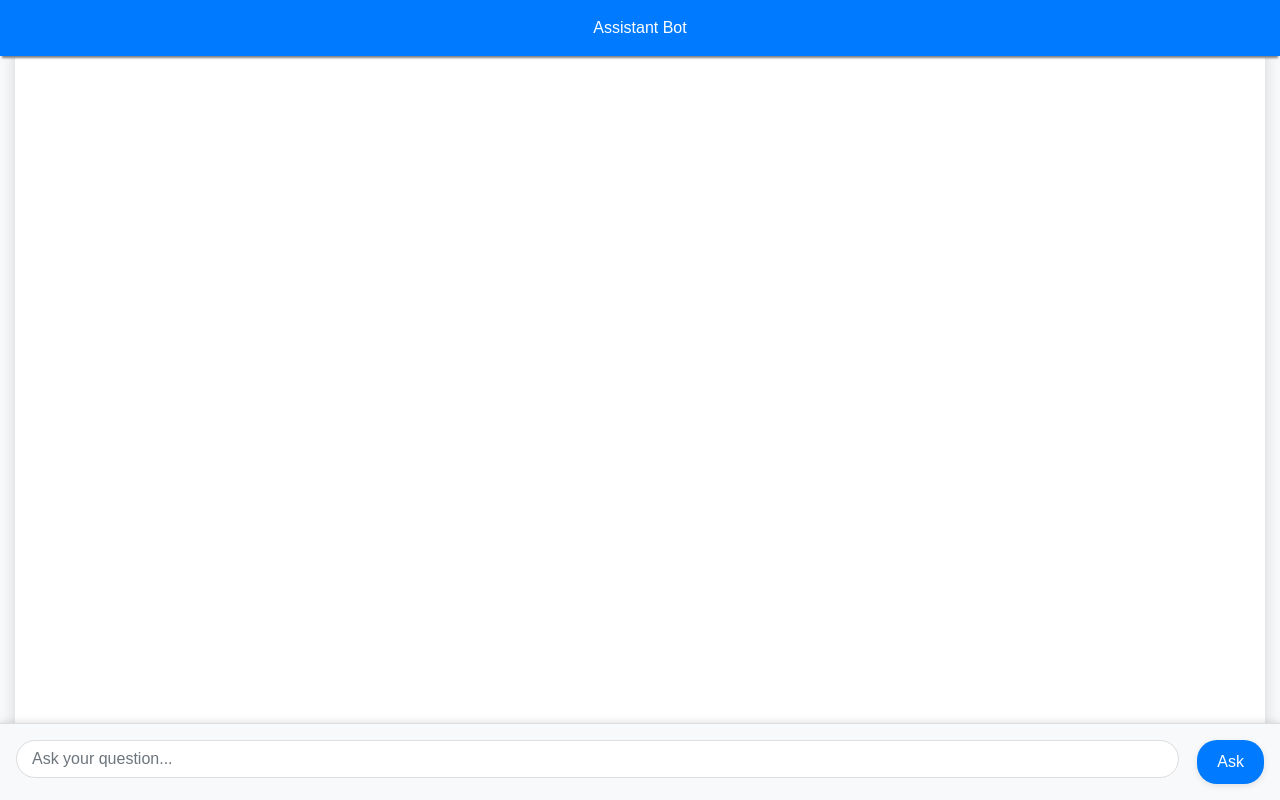
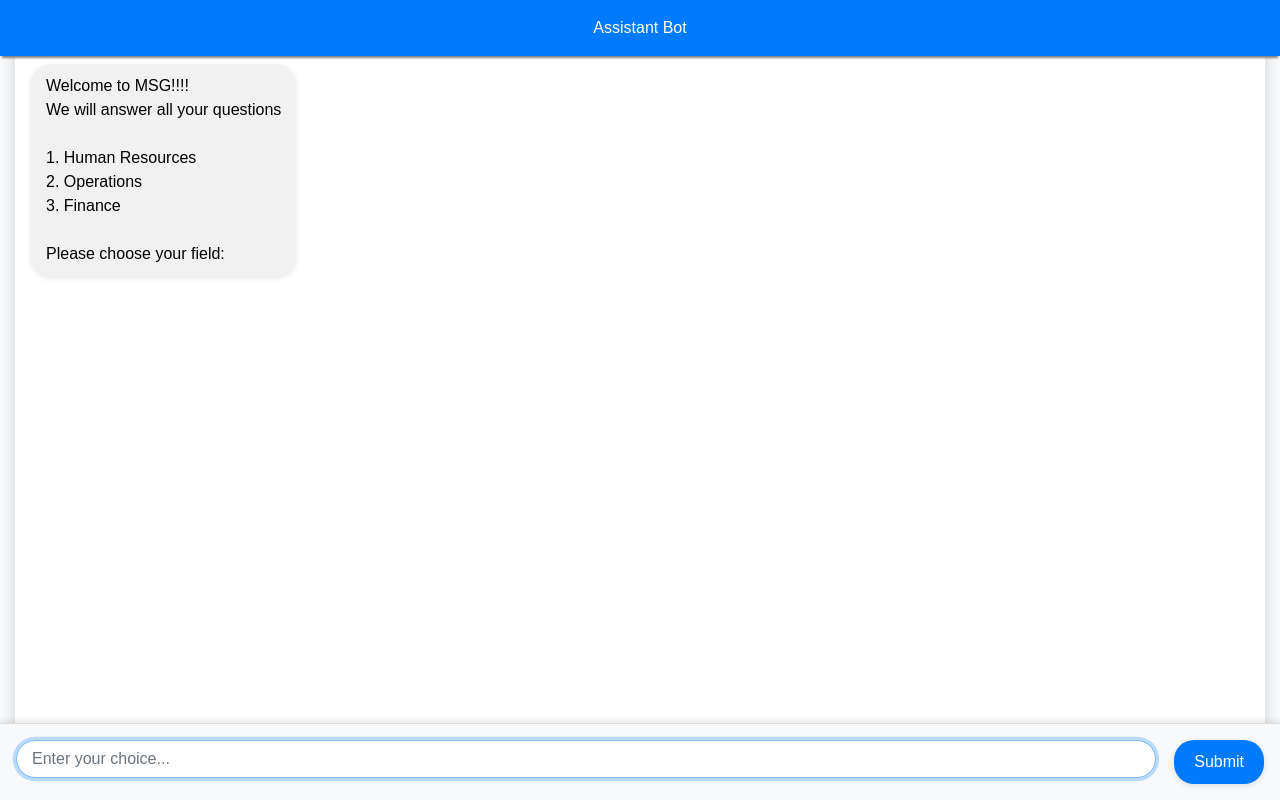
Before and after one commit to myidrajkumar/msg_answers, a Flask app: page / in a window 1280 px wide. Run offline with Flask 3, Linux system fonts and the light colour scheme; some libraries are stand-ins or nearby versions.

Commit message:
Added Input handler

```diff
--- a/app.py
+++ b/app.py
@@ -1,6 +1,8 @@
 from flask import Flask, render_template, request, jsonify
 import uuid
+from finanace_answers import answer_finance_questions
 from hr_answers import answer_hr_questions
+from operation_answers import answer_operation_questions
 
 app = Flask(__name__)
 
@@ -11,13 +13,20 @@ def index():
 @app.route('/ask', methods=['POST'])
 def ask():
     data = request.json
+    print(data)
+    field = data.get('field')
     question = data.get('question')
-    answer = get_answer(question)
-    return answer
 
-def get_answer(question):
-    sessionid = uuid.uuid4()
-    return (answer_hr_questions(sessionid, question))
+    if field == '1':
+        answer = answer_hr_questions(uuid.uuid4(), question)
+    elif field == '2':
+        answer = answer_operation_questions(uuid.uuid4(), question)
+    elif field == '3':
+        answer = answer_finance_questions(uuid.uuid4(), question)
+    else:
+        answer = "Invalid field selected."
+
+    return jsonify({'content': answer})
 
 
 if __name__ == '__main__':
--- a/finanace_answers.py
+++ b/finanace_answers.py
@@ -29,14 +29,12 @@ def send_email_and_notify(sender, reciver, subject, message):
     print("New chat session has been initiated")
 
 
-def answer_finance_questions(session_id):
+def answer_finance_questions(session_id, question):
     """Answer questions from the financial"""
 
     collection = chroma_client.get_collection(name=DEPARTMENT.lower())
 
-    question = ""
     while question != "q":
-        question = get_question(question)
         if question is None:
             break
 
@@ -45,15 +43,18 @@ def answer_finance_questions(session_id):
             llm, sys_prompt, question, session_id, DEPARTMENT
         )
 
-        if is_no_information:
-            is_send_mail = is_raise_concern(DEPARTMENT)
-            if not is_send_mail:
-                continue
+        return is_no_information
 
-            send_email_and_notify(
-                "admin@techinterrupt.com",
-                "finance@techinterrupt.com",
-                "Finance Query",
-                get_session_history(session_id),
-            )
-            break
+        # # Check if the question is not related to finance
+        # if is_no_information:
+        #     is_send_mail = is_raise_concern(DEPARTMENT)
+        #     if not is_send_mail:
+        #         continue
+
+        #     send_email_and_notify(
+        #         "admin@techinterrupt.com",
+        #         "finance@techinterrupt.com",
+        #         "Finance Query",
+        #         get_session_history(session_id),
+        #     )
+        #     break
--- a/operation_answers.py
+++ b/operation_answers.py
@@ -29,14 +29,12 @@ def send_email_and_notify(sender, reciver, subject, message):
     print("New chat session has been initiated")
 
 
-def answer_operation_questions(session_id):
+def answer_operation_questions(session_id, question):
     """Answer questions from the operational"""
 
     collection = chroma_client.get_collection(name=DEPARTMENT.lower())
 
-    question = ""
     while question != "q":
-        question = get_question(question)
         if question is None:
             break
 
@@ -45,15 +43,16 @@ def answer_operation_questions(session_id):
             llm, sys_prompt, question, session_id, DEPARTMENT
         )
 
-        if is_no_information:
-            is_send_mail = is_raise_concern(DEPARTMENT)
-            if not is_send_mail:
-                continue
+        return is_no_information
+        # if is_no_information:
+        #     is_send_mail = is_raise_concern(DEPARTMENT)
+        #     if not is_send_mail:
+        #         continue
 
-            send_email_and_notify(
-                "admin@techinterrupt.com",
-                "operations@techinterrupt.com",
-                "Operation Query",
-                get_session_history(session_id),
-            )
-            break
+        #     send_email_and_notify(
+        #         "admin@techinterrupt.com",
+        #         "operations@techinterrupt.com",
+        #         "Operation Query",
+        #         get_session_history(session_id),
+        #     )
+        #     break
--- a/static/js/script.js
+++ b/static/js/script.js
@@ -1,32 +1,64 @@
-function submitQuestion() {
+let selectedField = null;
+
+function submitField() {
     const questionInput = document.getElementById('question');
-    const question = questionInput.value;
+    const question = questionInput.value.trim();
+
+    if (!selectedField) {
+        if (['1', '2', '3'].includes(question)) {
+            handleFieldSelection(question);
+        } else {
+            addMessage('bot-message', 'Invalid selection. Please choose 1, 2, or 3.');
+        }
+    } else {
+        console.log('Selected field:', selectedField);
+        submitQuestion(question);
+    }
+    document.getElementById('question').value = '';
+}
+
+function handleFieldSelection(choice) {
+    const fields = {
+        '1': 'Human Resources',
+        '2': 'Operations',
+        '3': 'Finance',
+    };
+
+    selectedField = choice;
+    addMessage('bot-message', `You selected ${fields[choice]}. Now ask your question.`);
+    document.getElementById('question').placeholder = 'Ask your question...';
+}
+
+function submitQuestion(question) {
+
+    console.log(question)
+
     if (!question) return;
+
 
     addMessage('user-message', question);
     showLoading(true);
 
-    questionInput.value = '';
-
     fetch('/ask', {
         method: 'POST',
         headers: { 'Content-Type': 'application/json' },
-        body: JSON.stringify({ question: question })
+        body: JSON.stringify({ field: selectedField, question: question })
     })
     .then(response => response.json())
     .then(data => {
+        console.log(data);
         showLoading(false);
         addMessage('bot-message', data.content);
     })
     .catch(error => {
         showLoading(false);
         addMessage('bot-message', 'An error occurred. Please try again.');
-        console.error('Error:', error);
     });
+
+    document.getElementById('question').value = '';
 }
 
 function addMessage(className, message) {
-    console.log('Adding message:', className, message);
     const chatBox = document.getElementById('chat-box');
     const messageDiv = document.createElement('div');
     messageDiv.className = `message ${className}`;
@@ -42,9 +74,5 @@ function addMessage(className, message) {
 
 function showLoading(isLoading) {
     const loading = document.getElementById('loading');
-    if (isLoading) {
-        loading.classList.remove('d-none');
-    } else {
-        loading.classList.add('d-none');
-    }
+    loading.classList.toggle('d-none', !isLoading);
 }
--- a/templates/index.html
+++ b/templates/index.html
@@ -6,7 +6,6 @@
     <title>Assistant Bot</title>
     <!-- Bootstrap CDN -->
     <link href="https://stackpath.bootstrapcdn.com/bootstrap/4.5.2/css/bootstrap.min.css" rel="stylesheet">
-    <!-- Link to external CSS file -->
     <link rel="stylesheet" href="{{ url_for('static', filename='css/style.css') }}">
 </head>
 <body class="bg-light">
@@ -18,7 +17,12 @@
         </div>
 
         <div class="chat-box flex-grow-1 p-3 overflow-auto mt-5" id="chat-box">
-
+            <!-- Initial welcome message -->
+            <div class="message bot-message">
+                <div class="bubble">
+                    Welcome to MSG!!!!<br>We will answer all your questions<br><br>1. Human Resources<br>2. Operations<br>3. Finance<br><br>Please choose your field:
+                </div>
+            </div>
         </div>
 
         <div class="loading justify-content-center mb-3 d-none" id="loading">
@@ -28,18 +32,13 @@
         </div>
 
         <div class="chat-input d-flex p-3 bg-light fixed-bottom">
-            <input type="text" id="question" class="form-control mr-2" placeholder="Ask your question...">
-            <button class="btn btn-primary" onclick="submitQuestion()">Ask</button>
+            <input type="text" id="question" class="form-control mr-2" placeholder="Enter your choice..." autofocus>
+            <button class="btn btn-primary" onclick="submitField()">Submit</button>
         </div>
     </div>
 </div>
 
-
 <script src="https://code.jquery.com/jquery-3.5.1.min.js"></script>
 <script src="https://cdn.jsdelivr.net/npm/@popperjs/core@2.5.2/dist/umd/popper.min.js"></script>
 <script src="https://stackpath.bootstrapcdn.com/bootstrap/4.5.2/js/bootstrap.min.js"></script>
-
 <script src="{{ url_for('static', filename='js/script.js') }}"></script>
-
-</body>
-</html>
```
Also changed, not shown: lllms_handling.py (+5 -3 lines).
